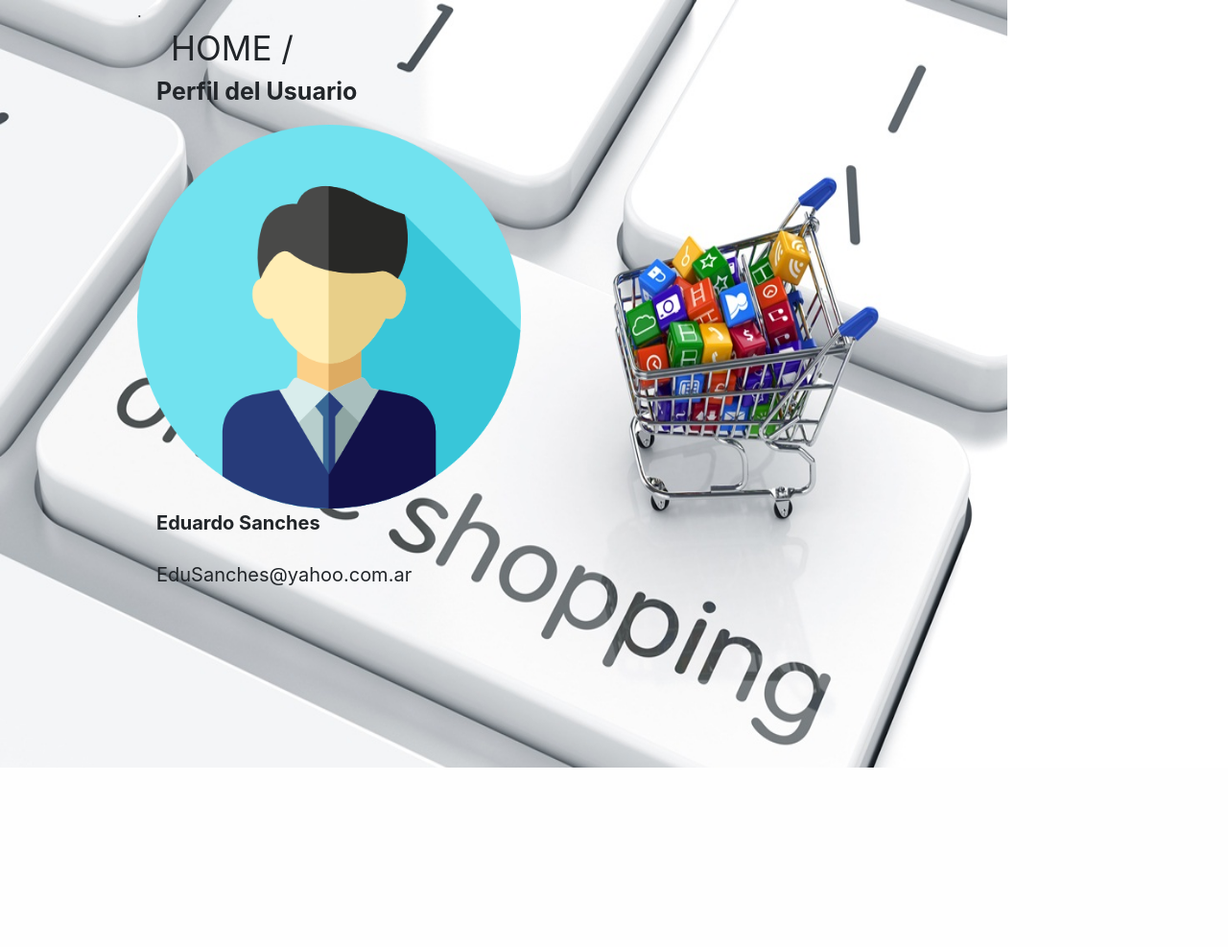
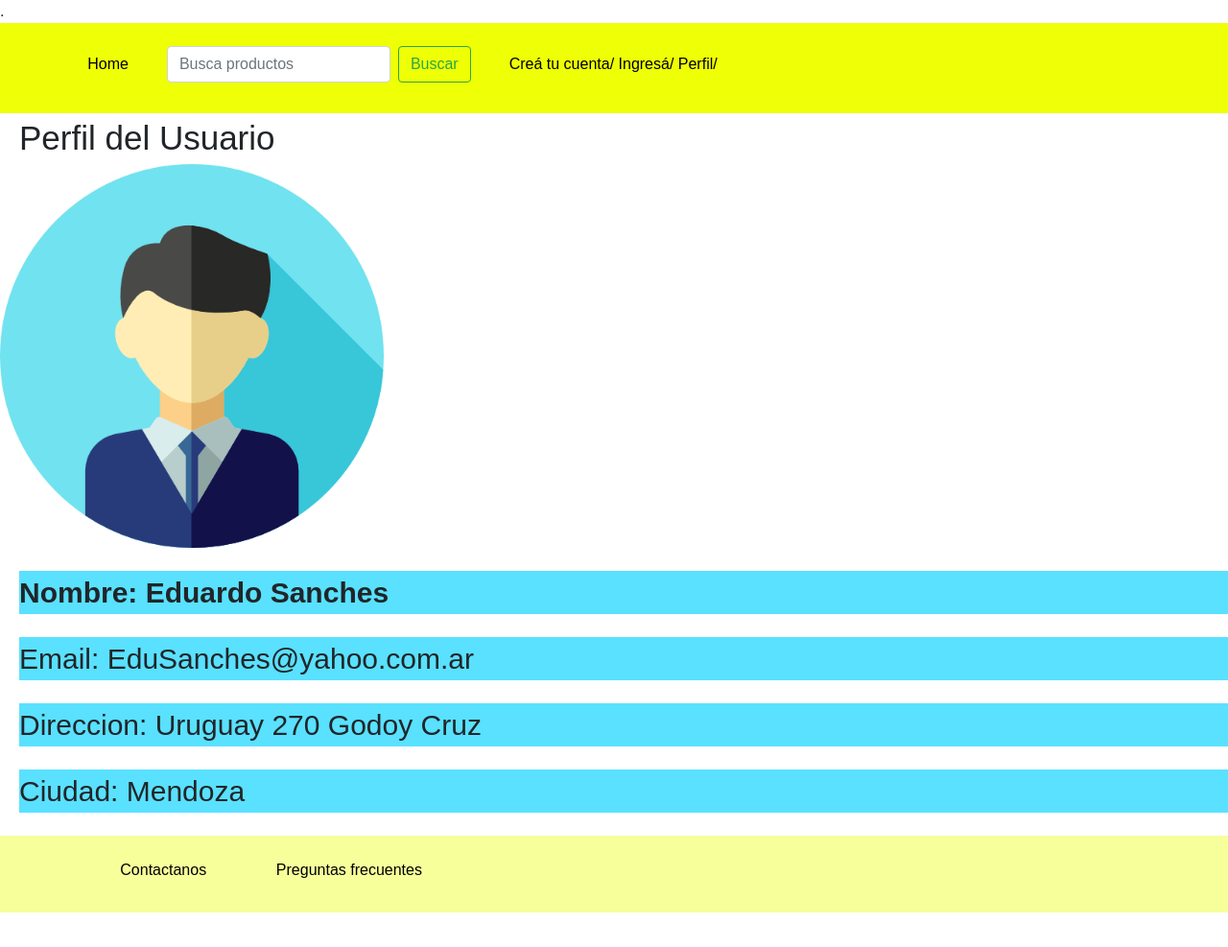
Before and after one commit to AilenVazquez/Proyecto-Integrador, a PHP site: the page made by Perfil del Usuario.php in a window 1280 px wide. Shown: the whole page at 96% size. Before the commit the page ends 800 px from the top, so only its background shows below. Run offline with PHP 8.4, Linux system fonts and the light colour scheme.

Commit message:
Preguntas Frecuentes Y Perfil de Usuario

```diff
--- a/Perfil del Usuario.php
+++ b/Perfil del Usuario.php
@@ -13,26 +13,84 @@
     <script src="https://ajax.googleapis.com/ajax/libs/jquery/3.4.1/jquery.min.js"></script>
   </head>
   <body id="index">
-    <article id="index">
-      HOME /
+    <header>
+      <nav class="nav-header">
+        <div class="home">
+          <ul>
+            <li>
+              <a href="http://localhost/Proyecto-Integrador/Home.php">Home</a>
+            </li>
+          </ul>
+        </div>
+        <div class="buscador">
+          <ul>
+            <li>
+              <form class="form-inline">
+                <input class="form-control mr-sm-2" type="search" placeholder="Busca productos" aria-label="Search">
+                <button class="btn btn-outline-success my-2 my-sm-0" type="submit">Buscar</button>
+              </form>
+            </li>
+          </ul>
+        </div>
+        <div class="otros">
+          <ul>
+            <li>
+              <a href="http://localhost/Proyecto-Integrador/Registro.php">Creá tu cuenta/</a>
+            </li>
+            <li>
+              <a href="http://localhost/Proyecto-Integrador/Login.php">Ingresá/</a>
+            </li>
+            <li>
+              <a href="">Perfil/</a>
+            </li>
+            <li>
+              <a href=""><i class="fas fa-shopping-cart"></i></a>
+            </li>
+          </ul>
+        </div>
+      </nav>
+    </header>
+    <section>
+   <article id="titulo">
+    Perfil del Usuario
     </article>
-     <p><strong>Perfil del Usuario</strong>  </p>
     <div class="conteiner">
 
 </div>
 <div class="usuario">
   <img class="usuario" src="img\usuario.png" alt="">
 </div>
-<div class="usuario">
+<div class="usuario1">
+  <br>
   <article class="">
-    <strong>Eduardo Sanches</strong>
+    <strong>Nombre: Eduardo Sanches</strong>
   </article>
   <br>
   <article class="">
-    EduSanches@yahoo.com.ar
+    Email: EduSanches@yahoo.com.ar
   </article>
-
+  <br>
+  <article class="">
+    Direccion: Uruguay 270 Godoy Cruz
+  </article>
+  <br>
+  <article class="">
+    Ciudad: Mendoza
+  </article>
+  <br>
 </div>
-
+</section>
+<footer>
+  <div class="">
+    <ul>
+      <li>
+        <a href="http://localhost/Proyecto-Integrador/Contacto.php">Contactanos</a>
+      </li>
+      <li>
+        <a href="">Preguntas frecuentes</a>
+      </li>
+    </ul>
+  </div>
+</footer>
   </body>
 </html>
--- a/css/master.css
+++ b/css/master.css
@@ -283,22 +283,22 @@ footer a {
 .home section .row p {
   text-align: center;
 }
-/** Css Mariano========================================================================
-=============================================================================*/
+/*Preguntas Frecuentes y Perfil De usuario*/
 body#index{
-background-image: url("img/ecommerce.jpg");
-background-repeat: no-repeat;
-background-size: 1050px 900px;
-background-position: left top;
-margin-left: 10%;
+  margin: 0;
+  padding: 0;
+  background color:  rgb(232, 232, 232);
+  background-size: cover;
+  font-family: sans-serif;
+  height: 100vh;
+  position: inherit;
 }
-body{
+.padre{
      box-sizing: border-box;
      max-width: 460px;
      padding-left: 15px;
      width: 766px;
      overflow: hidden;
-     opacity: 0,5;
 }
 p strong{
   padding-left: 20px;
@@ -316,7 +316,7 @@ li div.numero{
   background-color: black;
   border-radius: 50%;
 }
-article#index{
+article#titulo{
   font-size: 35px;
 }
 article{
@@ -334,15 +334,7 @@ article.respuesta{
   height:400px;
   position: relative;
 }
-/** responsive============================*/
-@media only screen and(max-width:766px){
-  body{
-    width: 480px;
-  }
-  article{
-    width: 390px;
-  }
-  body#index{
-    width: 480px;
-  }
+.usuario1 article{
+  font-size: 30px;
+  background-color: rgba(0, 209, 255, 0.65);
 }
```
Also changed, not shown: F.A.Q.PreguntasFrecuentes.php (+53 -3 lines).
